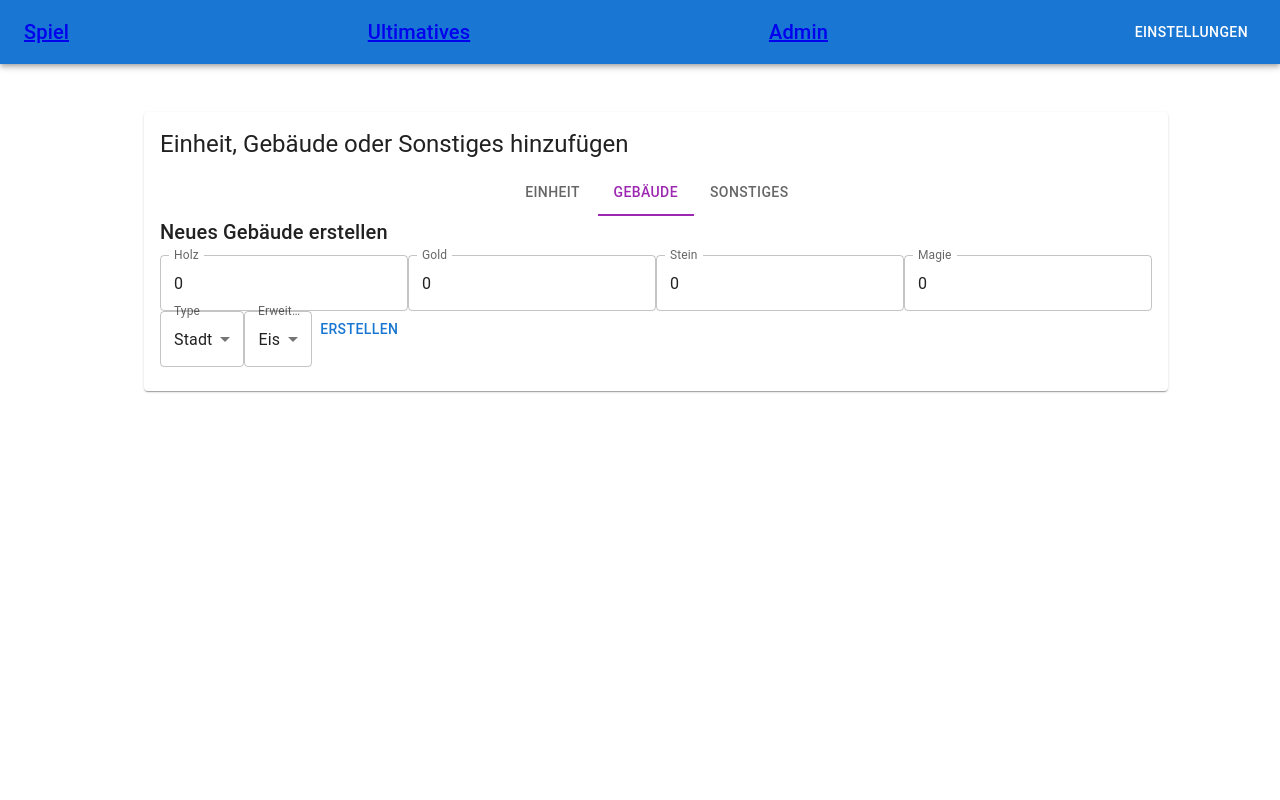
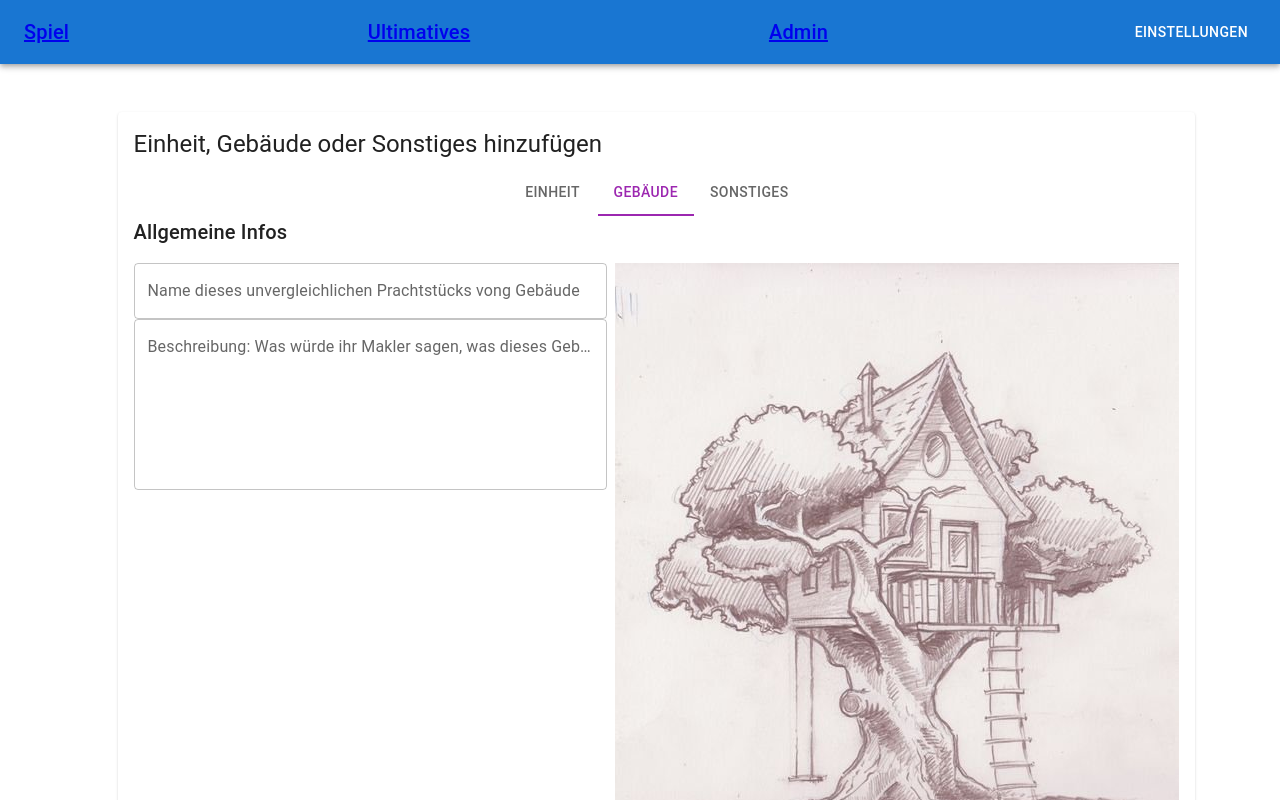
Before and after one commit to Meteord/zinklor-next, a React (Create React App) app: page /admin in a window 1280 px wide. Both pictures are taken after a click on the tab "GEBÄUDE". Shown: the top 800 px of the page. Built offline with nearby package versions, Linux system fonts and the light colour scheme.

Commit message:
ReadOnlyComponents

```diff
--- /dev/null
+++ b/src/components/bringt.component.tsx
@@ -0,0 +1,40 @@
+import React, { useState } from "react";
+import { TextField, Button } from "@mui/material";
+import Kosten from "../types/kosten";
+import Bringt from "../types/bringt";
+import KostenComponent from "./costen.component";
+
+export interface BringtComponentProps {
+  bringt: Bringt;
+  setBringt: (bringt: Bringt) => void;
+}
+
+const BringtComponent : React.FC<BringtComponentProps>= ({ bringt, setBringt }: BringtComponentProps) => {
+  const [beschreibung, setBeschreibung] = useState<string>(bringt.beschreibung);
+  const [ertrag, setErtrag] = useState<Kosten>(bringt.ertrag);
+
+  const handleSubmit = () => {
+    let br = new Bringt(beschreibung, bringt.ertrag);
+    console.log("Submit: Bringt" + JSON.stringify(br));
+    setBringt(br);
+  };
+
+  return (
+    <div>
+      <KostenComponent kosten={ertrag} setKosten={setErtrag} />
+      <TextField
+        label="Beschreibung"
+        value={beschreibung}
+        fullWidth
+        multiline
+        minRows={6}
+        onChange={(e) => {
+          setBeschreibung(e.target.value);
+          handleSubmit();
+        }}
+      />
+    </div>
+  );
+};
+
+export default BringtComponent;
--- a/src/components/building.component.tsx
+++ b/src/components/building.component.tsx
@@ -1,11 +1,12 @@
 import React, { useState } from "react";
 import {
-  Button,
   Select,
   MenuItem,
   InputLabel,
-  FormControl,
   Typography,
+  Divider,
+  Box,
+  ImageListItem,
 } from "@mui/material";
 import { BuildingType, parseBuildingType } from "../types/buildingtype";
 import { Erweiterung, parseErweiterung } from "../types/erweiterung";
@@ -13,11 +14,27 @@ import Kosten from "../types/kosten";
 import KostenComponent from "./costen.component";
 import Building from "../types/building";
 import Info from "../types/Info";
+import InfoComponent from "./info.component";
+import BringtComponent from "./bringt.component";
+import Bringt from "../types/bringt";
+const building_jpg = require("../data/building/building.jpg");
 
-const BuildingComponent: React.FC = () => {
-  const [kosten, setKosten] = useState<Kosten>(new Kosten(0, 0, 0, 0));
-  const [type, setType] = useState<BuildingType>(BuildingType.Stadt);
-  const [erweiterung, setErweiterung] = useState<Erweiterung>(Erweiterung.Eis);
+export interface BuildingComponentProps {
+  building: Building;
+  setBuilding: (building: Building) => void;
+}
+
+const BuildingComponent: React.FC<BuildingComponentProps> = ({
+  building,
+  setBuilding,
+}: BuildingComponentProps) => {
+  const [kosten, setKosten] = useState<Kosten>(building.kosten);
+  const [type, setType] = useState<BuildingType>(building.type);
+  const [erweiterung, setErweiterung] = useState<Erweiterung>(
+    building.erweiterung
+  );
+  const [info, setInfo] = useState<Info>(building.info);
+  const [bringt, setBringt] = useState<Bringt>(building.bringt);
 
   const handleSubmit = () => {
     const building = new Building(
@@ -32,16 +49,66 @@ const BuildingComponent: React.FC = () => {
   };
 
   return (
-    <form onSubmit={handleSubmit}>
+    <Box
+      display="flex"
+      flexDirection="column"
+      alignItems="start"
+      gap={1}
+      sx={{ width: "100%" }}
+    >
       <Typography variant="h6" component="h1" gutterBottom>
-        Neues Gebäude erstellen
+        Allgemeine Infos
+      </Typography>
+      <Box
+        display="flex"
+        flexDirection="row"
+        alignItems="space-between"
+        gap={1}
+        sx={{ width: "100%" }}
+      >
+        <InfoComponent
+          info={info}
+          labelBeschreibung="Beschreibung: Was würde ihr Makler sagen, was dieses Gebäude so besonders macht?"
+          labelName="Name dieses unvergleichlichen Prachtstücks vong Gebäude"
+          setInfo={(info) => setInfo(info)}
+        ></InfoComponent>
+        <ImageListItem>
+          <img
+            srcSet={`${building_jpg}?w=164&h=164&fit=crop&auto=format&dpr=2 2x`}
+            src={`${building_jpg}?w=164&h=164&fit=crop&auto=format`}
+            alt="default_building"
+            loading="lazy"
+          />
+        </ImageListItem>
+      </Box>
+
+      <Divider></Divider>
+      <Typography variant="h6" component="h1" gutterBottom>
+        Baukosten
       </Typography>
       <KostenComponent kosten={kosten} setKosten={setKosten}></KostenComponent>
-      <FormControl>
-        <InputLabel>Type</InputLabel>
+      <Divider></Divider>
+      <Typography variant="h6" component="h1" gutterBottom>
+        Wie ist die Nachbarschaft?
+      </Typography>
+      <InputLabel>Erweiterung</InputLabel>
+      <Select
+        value={erweiterung}
+        onChange={(e) => setErweiterung(parseErweiterung(e.target.value))}
+        fullWidth
+      >
+        {Object.values(Erweiterung).map((erweiterung) => (
+          <MenuItem key={erweiterung} value={erweiterung}>
+            {erweiterung}
+          </MenuItem>
+        ))}
+      </Select>
+
+      <InputLabel>Welche Art von Gebäude</InputLabel>
       <Select
         value={type}
         onChange={(e) => setType(parseBuildingType(e.target.value))}
+        fullWidth
       >
         {Object.values(BuildingType).map((type: string | number) => (
           <MenuItem key={type} value={type}>
@@ -49,22 +116,12 @@ const BuildingComponent: React.FC = () => {
           </MenuItem>
         ))}
       </Select>
-      </FormControl>
-      <FormControl>
-        <InputLabel>Erweiterung</InputLabel>
-        <Select
-          value={erweiterung}
-          onChange={(e) => setErweiterung(parseErweiterung(e.target.value))}
-        >
-          {Object.values(Erweiterung).map((erweiterung) => (
-            <MenuItem key={erweiterung} value={erweiterung}>
-              {erweiterung}
-            </MenuItem>
-          ))}
-        </Select>
-      </FormControl>
-      <Button type="submit">Erstellen</Button>
-    </form>
+      <Divider></Divider>
+      <Typography variant="h6" component="h1" gutterBottom>
+        Für was der ganze Aufwand? Was bringt das?
+      </Typography>
+      <BringtComponent bringt={bringt} setBringt={setBringt}></BringtComponent>
+    </Box>
   );
 };
 
--- a/src/components/info.component.tsx
+++ b/src/components/info.component.tsx
@@ -38,6 +38,8 @@ const InfoComponent: React.FC<InfoComponentProps> = ({
         value={info.beschreibung}
         onChange={handleDescriptionChange}
         fullWidth
+        multiline
+        minRows={6}
       />
     </div>
   );
--- a/src/pages/admin.page.tsx
+++ b/src/pages/admin.page.tsx
@@ -1,9 +1,25 @@
 import React from "react";
 import BuildingComponent from "../components/building.component";
-import { Box, Card, CardContent, Tab, Tabs, Typography } from "@mui/material";
+import { Box, Button, Card, CardContent, Tab, Tabs, Typography } from "@mui/material";
+import Building from "../types/building";
+import { BuildingType } from "../types/buildingtype";
+import { Erweiterung } from "../types/erweiterung";
+import Kosten from "../types/kosten";
+import Bringt from "../types/bringt";
+import Info from "../types/Info";
 
 const AdminPage: React.FC = () => {
   const [value, setValue] = React.useState("unit");
+  const [building, setBuilding] = React.useState<Building>(
+    new Building(
+      new Kosten(0, 0, 0, 0),
+      BuildingType.Burg,
+      Erweiterung.Eis,
+      new Bringt("", new Kosten(0, 0, 0, 0)),
+      0,
+      new Info("", "")
+    )
+  );
 
   const handleChange = (event: React.SyntheticEvent, newValue: string) => {
     setValue(newValue);
@@ -36,7 +52,13 @@ const AdminPage: React.FC = () => {
             <Tab value="else" label="Sonstiges" />
           </Tabs>
           {value === "building" ? (
-            <BuildingComponent></BuildingComponent>
+            <div>
+              <BuildingComponent
+                building={building}
+                setBuilding={setBuilding}
+              ></BuildingComponent>
+              <Button>Zur Vorschau</Button>
+            </div>
           ) : (
             <div></div>
           )}
```
Also changed, not shown: src/components/costen.readonly.component.tsx (added, +40 -0 lines), src/components/info.readonly.component.tsx (added, +31 -0 lines), src/data/building/building.jpg (added). Lines whose indentation alone changed are shown as unchanged.
